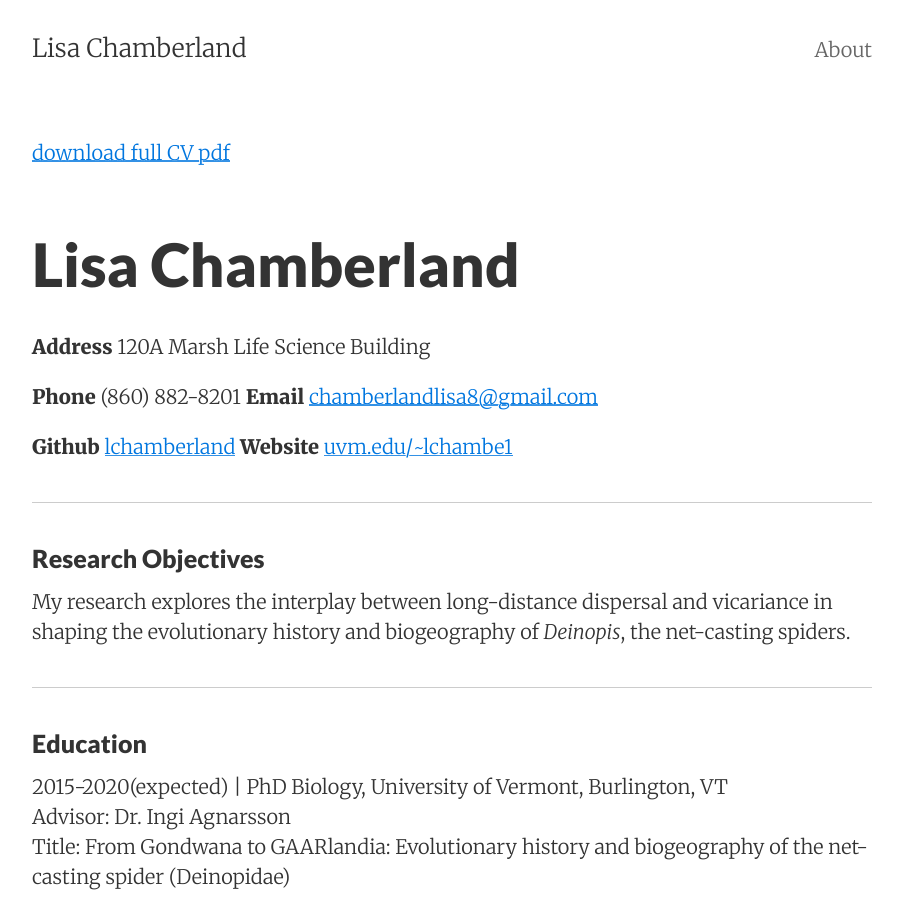
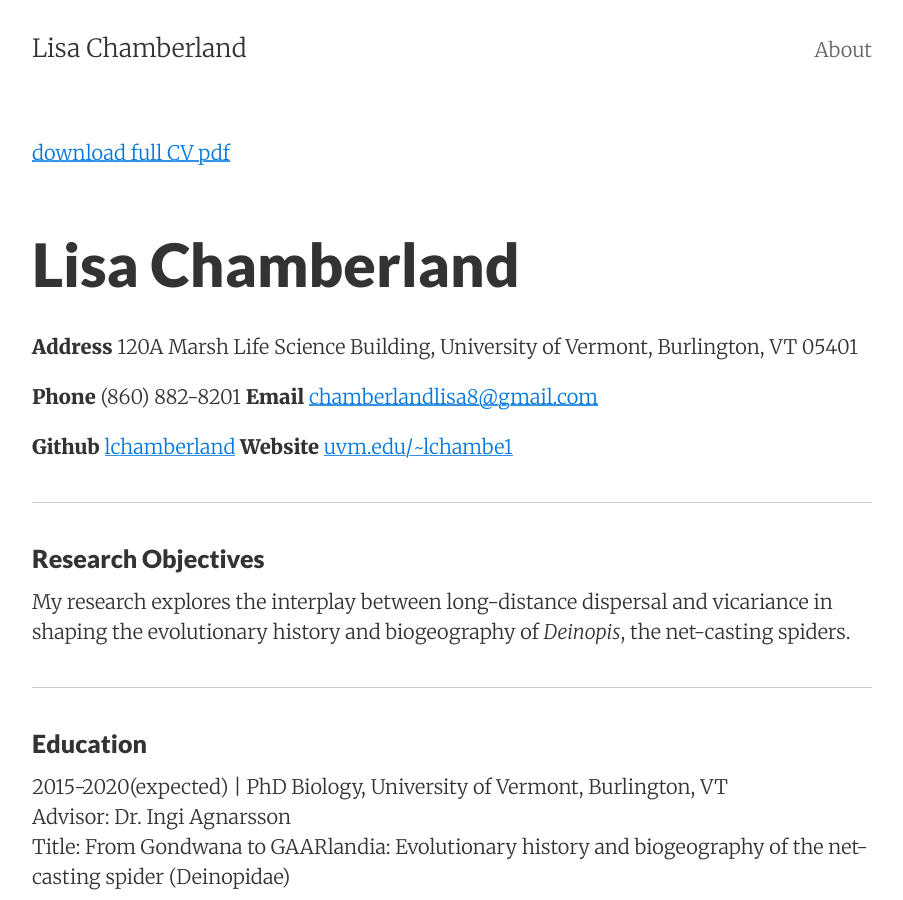
Before and after one commit to lchamberland/lchamberland.github.io, a Jekyll site: the page built from CV.md, in a window 1280 px wide and 900 px high. Shown: the whole window, without its empty margins (188-1091 px from the left). Built offline with Jekyll 4.4.1, drawn with Linux system fonts in a browser that asks for light colours; our own code applies the rules of GitHub Pages for plain Markdown files.

Commit message:
Update CV.md

```diff
--- a/CV.md
+++ b/CV.md
@@ -1,6 +1,6 @@
 <p><a href='https://github.com/lchamberland/lchamberland.github.io/raw/master/Chamberland_CV_2020_github.pdf'>download full CV pdf</a>
 <h1>Lisa Chamberland</h1>
-<p><strong>Address</strong> 120A Marsh Life Science Building</p>
+<p><strong>Address</strong> 120A Marsh Life Science Building, University of Vermont, Burlington, VT 05401</p>
 <p><strong>Phone</strong> (860) 882-8201     <strong>Email</strong> <a href='mailto:chamberlandlisa8@gmail.com' target='_blank' >chamberlandlisa8@gmail.com</a></p>
 <p><strong>Github</strong> <a href='https://uvm.edu/~lchambe1'>lchamberland</a>     <strong>Website</strong> <a href='https://uvm.edu/~lchambe1'>uvm.edu/~lchambe1</a> </p>
 <hr />
```
